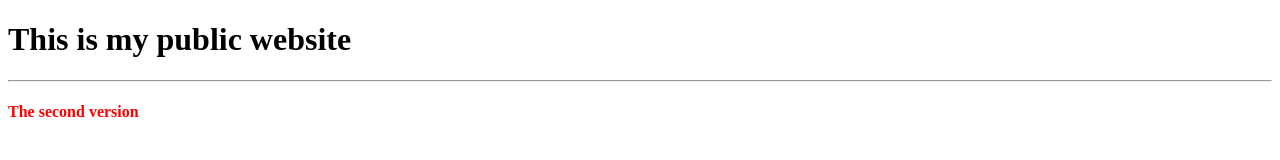
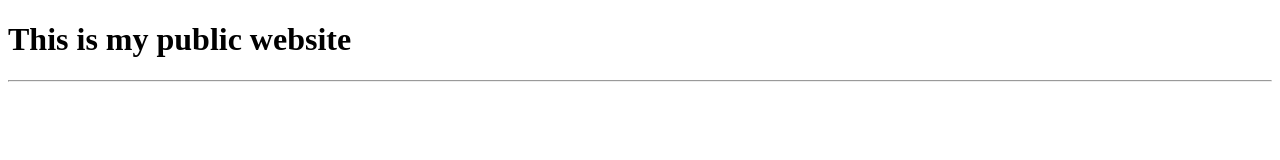
Before and after one commit to mahtabsadeghi/web2, a plain HTML site: page index.html in a window 1280 px wide. Drawn offline with Linux system fonts and the light colour scheme.

Commit message:
Update index.html
The fourth version

```diff
--- a/index.html
+++ b/index.html
@@ -7,7 +7,6 @@
 
 	<h1>This is my public website</h1>
 	<hr>
-	<h4 style="color: red">The second version</h4>
 
 </body>
 </html>
```
